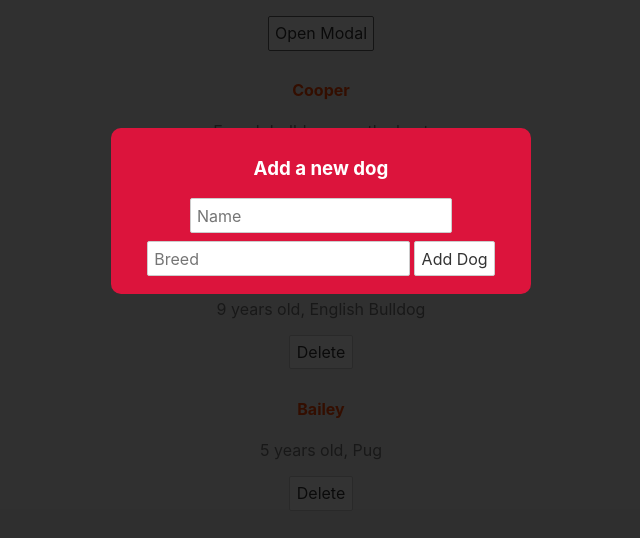
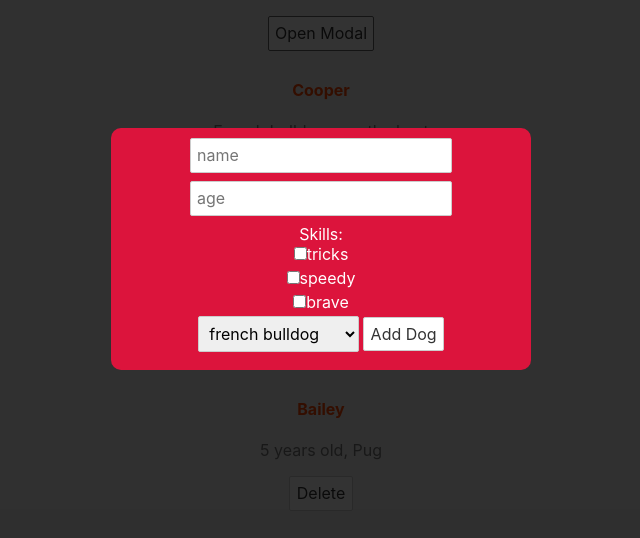
Before and after one commit to SJH-97/svelte, a Svelte app: page / in a window 1280 px wide. Both pictures are taken after a click on the button "Open Modal". Shown: the top 538 px of the page, without its empty margins (319-959 px from the left). Built offline with nearby package versions, Linux system fonts and the light colour scheme.

Commit message:
making a form in svelte

```diff
--- /dev/null
+++ b/src/AddDogForm.svelte
@@ -0,0 +1,29 @@
+<script>
+    let name;
+    let breed;
+    let age;
+    let skills = [];
+    const handleSubmit = () => {
+
+    }
+</script>
+
+<form on:submit|preventDefault={handleSubmit}>
+    <input type="text" placeholder="name" bind:value={name}>
+    <input type="number" placeholder="age" bind:value={age}>
+    <label for="skills">Skills:</label>
+        <input type="checkbox" bind:group={skills} value="tricks">tricks<br>
+        <input type="checkbox" bind:group={skills} value="speedy">speedy<br>
+        <input type="checkbox" bind:group={skills} value="brave">brave<br>
+    <select for="breed" bind:value={breed}>
+        <option value="french bulldog">french bulldog</option>
+        <option value="enlish bulldog">english bulldog</option>
+        <option value="french bordeaux">french bordeaux</option>
+        <option value="pug">pug</option>
+    </select>
+    <button>Add Dog</button>
+</form>
+
+<style>
+
+</style>
--- a/src/App.svelte
+++ b/src/App.svelte
@@ -1,6 +1,7 @@
 <script>
 	//importing Modal component
 	import Modal from './Modal.svelte';
+	import AddDogForm from './AddDogForm.svelte';
 
 	let dogs = [
 		// comment out data in array to see else block rendering
@@ -24,12 +25,7 @@
 </script>
 
 <Modal isPromo {showModal} on:click={toggleModal}>
-	<h3>Add a new dog</h3>
-	<form>
-		<input type="text" placeholder="Name">
-		<input type="text" placeholder="Breed">
-		<button>Add Dog</button>
-	</form>
+	<AddDogForm />
 </Modal>
 <main>
   <button on:click={toggleModal}>Open Modal</button>
```
